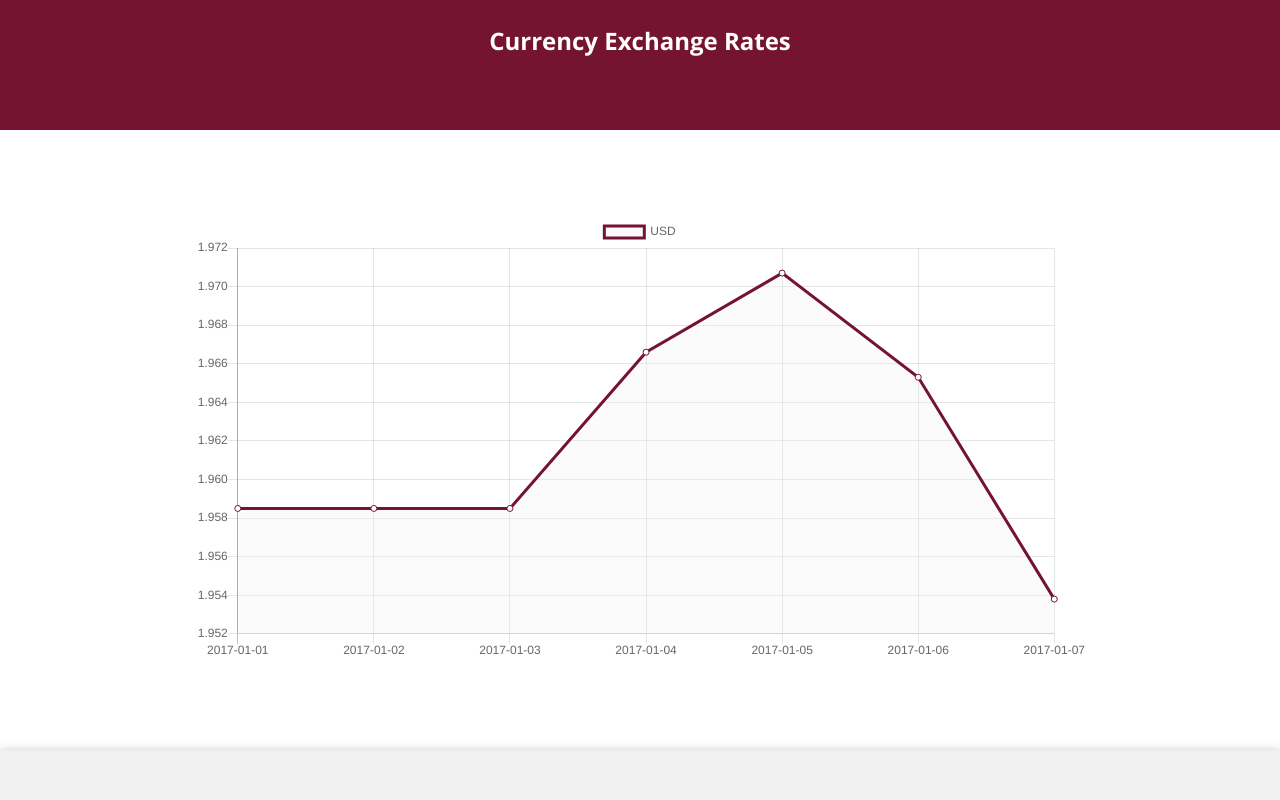
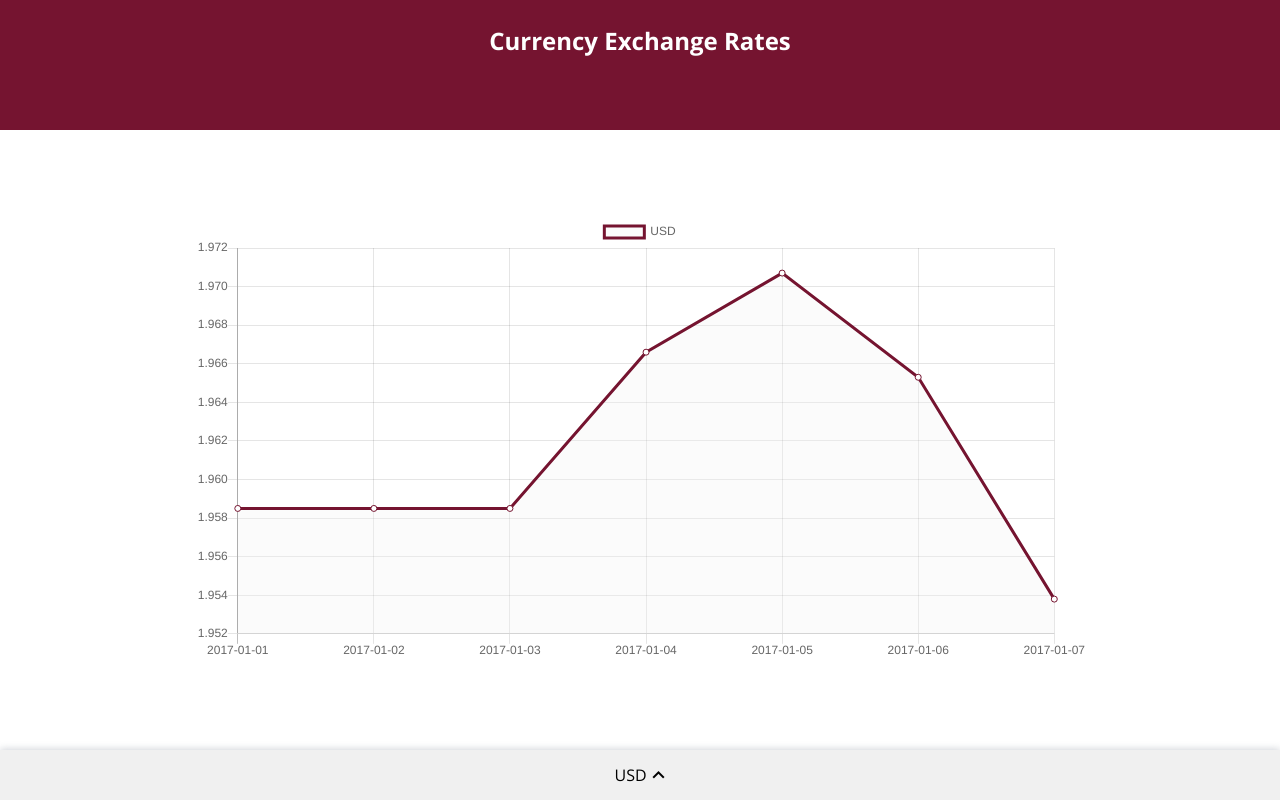
Before and after one commit to yuliya-ivaniukovich/react-courses, a React (Create React App) app in the folder frontend/: page / in a window 1280 px wide. Built offline with nearby package versions, Linux system fonts and the light colour scheme.

Commit message:
Add drop up component and use it to switch between currencies

```diff
--- a/frontend/public/index.html
+++ b/frontend/public/index.html
@@ -20,6 +20,7 @@
       Learn how to configure a non-root public URL by running `npm run build`.
     -->
     <link href="https://fonts.googleapis.com/css?family=Open+Sans:400,700" rel="stylesheet">
+    <link href="https://fonts.googleapis.com/icon?family=Material+Icons" rel="stylesheet">
     <title>Currency Exchange Rates</title>
 </head>
 <body>
--- a/frontend/src/components/App.css
+++ b/frontend/src/components/App.css
@@ -32,4 +32,7 @@ footer {
     grid-area: footer;
     background-color: #f0f0f0;
     box-shadow: 0 -1px 7px 0 #c2c5cdbf;
+    display: flex;
+    justify-content: center;
+    align-items: center;
 }
--- a/frontend/src/components/App.js
+++ b/frontend/src/components/App.js
@@ -1,9 +1,14 @@
 import React, {Component} from 'react';
 import './App.css';
 import CurrencyChart from './chart/CurrencyChart';
+import DropUp from './footer/dropup/DropUp';
 
 // Hardcode data for now
-const ticks = [
+const currencies = ['USD', 'EUR', 'RUB'];
+const defaultCurrency = 'USD';
+
+const ticks = {
+    'USD': [
         {"Cur_ID": 145, "Date": "2017-01-01T00:00:00", "Cur_OfficialRate": 1.9585},
         {"Cur_ID": 145, "Date": "2017-01-02T00:00:00", "Cur_OfficialRate": 1.9585},
         {"Cur_ID": 145, "Date": "2017-01-03T00:00:00", "Cur_OfficialRate": 1.9585},
@@ -11,23 +16,50 @@ const ticks = [
         {"Cur_ID": 145, "Date": "2017-01-05T00:00:00", "Cur_OfficialRate": 1.9707},
         {"Cur_ID": 145, "Date": "2017-01-06T00:00:00", "Cur_OfficialRate": 1.9653},
         {"Cur_ID": 145, "Date": "2017-01-07T00:00:00", "Cur_OfficialRate": 1.9538}
-];
+    ],
+    'EUR': [
+        {"Cur_ID": 292, "Date": "2017-01-01T00:00:00", "Cur_OfficialRate": 2.0450},
+        {"Cur_ID": 292, "Date": "2017-01-02T00:00:00", "Cur_OfficialRate": 2.0450},
+        {"Cur_ID": 292, "Date": "2017-01-03T00:00:00", "Cur_OfficialRate": 2.0450},
+        {"Cur_ID": 292, "Date": "2017-01-04T00:00:00", "Cur_OfficialRate": 2.0545},
+        {"Cur_ID": 292, "Date": "2017-01-05T00:00:00", "Cur_OfficialRate": 2.0534},
+        {"Cur_ID": 292, "Date": "2017-01-06T00:00:00", "Cur_OfficialRate": 2.0716},
+        {"Cur_ID": 292, "Date": "2017-01-07T00:00:00", "Cur_OfficialRate": 2.0676}
+    ],
+    'RUB': [
+        {"Cur_ID": 298, "Date": "2017-01-01T00:00:00", "Cur_OfficialRate": 3.2440},
+        {"Cur_ID": 298, "Date": "2017-01-02T00:00:00", "Cur_OfficialRate": 3.2440},
+        {"Cur_ID": 298, "Date": "2017-01-03T00:00:00", "Cur_OfficialRate": 3.2440},
+        {"Cur_ID": 298, "Date": "2017-01-04T00:00:00", "Cur_OfficialRate": 3.2142},
+        {"Cur_ID": 298, "Date": "2017-01-05T00:00:00", "Cur_OfficialRate": 3.2297},
+        {"Cur_ID": 298, "Date": "2017-01-06T00:00:00", "Cur_OfficialRate": 3.2633},
+        {"Cur_ID": 298, "Date": "2017-01-07T00:00:00", "Cur_OfficialRate": 3.2769}
+    ]
+};
 
-const toChartProps = (ticks) => {
+const toChartProps = (currency, ticks) => {
     let dates = [];
     let rates = [];
-    ticks.forEach((tick) => {
+    ticks[currency].forEach((tick) => {
         dates.push(tick['Date'].split('T')[0]);   // "2017-01-01T00:00:00" => ["2017-01-01", "00:00:00"] => "2017-01-01"
         rates.push(tick['Cur_OfficialRate']);
     });
     return {
-        currency: 'USD',
+        currency,
         dates,
         rates
     };
 };
 
 class App extends Component {
+    constructor(props) {
+        super(props);
+        this.state = {
+            selectedCurrency: defaultCurrency
+        };
+        this.onSelectCurrency = this.onSelectCurrency.bind(this);
+    }
+
     render() {
         return (
             <div className="app">
@@ -38,14 +70,20 @@ class App extends Component {
                     { /* Buttons to switch between chart and table views */ }
                 </nav>
                 <article>
-                    <CurrencyChart {...toChartProps(ticks)}/>
+                    <CurrencyChart {...toChartProps(this.state.selectedCurrency, ticks)}/>
                 </article>
                 <footer>
-                    { /* Here will be components to control info view settings */ }
+                    <DropUp options={currencies} onSelect={this.onSelectCurrency} selectedOption={defaultCurrency}/>
                 </footer>
             </div>
         );
     }
+
+    onSelectCurrency(currency) {
+        this.setState({
+            selectedCurrency: currency
+        });
+    }
 }
 
 export default App;
--- /dev/null
+++ b/frontend/src/components/footer/dropup/DropUp.css
@@ -0,0 +1,56 @@
+.drop-up {
+    cursor: pointer;
+    position: relative;
+}
+
+.drop-up:focus {
+    outline: none;
+}
+
+.drop-up .selected-option {
+    display: flex;
+    align-items: center;
+    height: 50px;
+    padding: 0 10px 0 15px;
+}
+
+.drop-up:hover .selected-option, .drop-up:focus .selected-option {
+    background-color: #e0e0e0;
+}
+
+.drop-up ul.options {
+    margin: 0;
+    padding: 0;
+    position: absolute;
+    bottom: 49px;
+    left: 0;
+    right: 0;
+}
+
+.drop-up ul.options > li {
+    list-style: none;
+    padding: 5px 14px;
+    background-color: white;
+    border-left: 1px solid #e0e0e0;
+    border-right: 1px solid #e0e0e0;
+}
+
+.drop-up ul.options > li:first-child {
+    border-top: 1px solid #e0e0e0;
+    border-top-left-radius: 3px;
+    border-top-right-radius: 3px;
+}
+
+.drop-up ul.options > li:last-child {
+    border-bottom: 1px solid #e0e0e0;
+}
+
+.drop-up ul.options > li:hover {
+    background-color: #f0f0f0;
+}
+
+.drop-up ul.options > li.selected {
+    background-color: #751430;
+    border-color: #751430;
+    color: white;
+}
--- /dev/null
+++ b/frontend/src/components/footer/dropup/DropUp.js
@@ -0,0 +1,71 @@
+import React, {Component} from 'react';
+import PropTypes from 'prop-types';
+import './DropUp.css';
+
+class DropUp extends Component {
+    constructor(props) {
+        super(props);
+        this.state = {
+            selectedOption: props.selectedOption,
+            open: false
+        };
+        this.renderOption = this.renderOption.bind(this);
+        this.toggleOpen = this.toggleOpen.bind(this);
+        this.close = this.close.bind(this);
+    }
+
+    render() {
+        let icon = this.state.open ? 'expand_more' : 'expand_less';
+        return (
+            <div className="drop-up" tabIndex="-1" onBlur={this.close}>
+                <div className="selected-option" onClick={this.toggleOpen}>
+                    <span>{this.state.selectedOption}</span>
+                    <span className="material-icons">{icon}</span>
+                </div>
+                {this.renderOptions()}
+            </div>
+        );
+    }
+
+    renderOptions() {
+        if (!this.state.open) {
+            return null;
+        }
+        return (
+            <ul className="options">
+                {this.props.options.map(this.renderOption)}
+            </ul>
+        );
+    }
+
+    renderOption(option) {
+        return (
+            <li className={option === this.state.selectedOption ? 'selected' : ''}
+                onClick={() => this.selectOption(option)}>{option}</li>
+        );
+    }
+
+    toggleOpen() {
+        this.setState({ open: !this.state.open });
+    }
+
+    close() {
+        this.setState({ open: false });
+    }
+
+    selectOption(option) {
+        this.setState({
+            selectedOption: option,
+            open: false
+        });
+        this.props.onSelect(option);
+    }
+}
+
+DropUp.propTypes = {
+    options: PropTypes.arrayOf(PropTypes.string).isRequired,
+    selectedOption: PropTypes.string,
+    onSelect: PropTypes.func.isRequired
+};
+
+export default DropUp;
```
Lines whose indentation alone changed are shown as unchanged.
